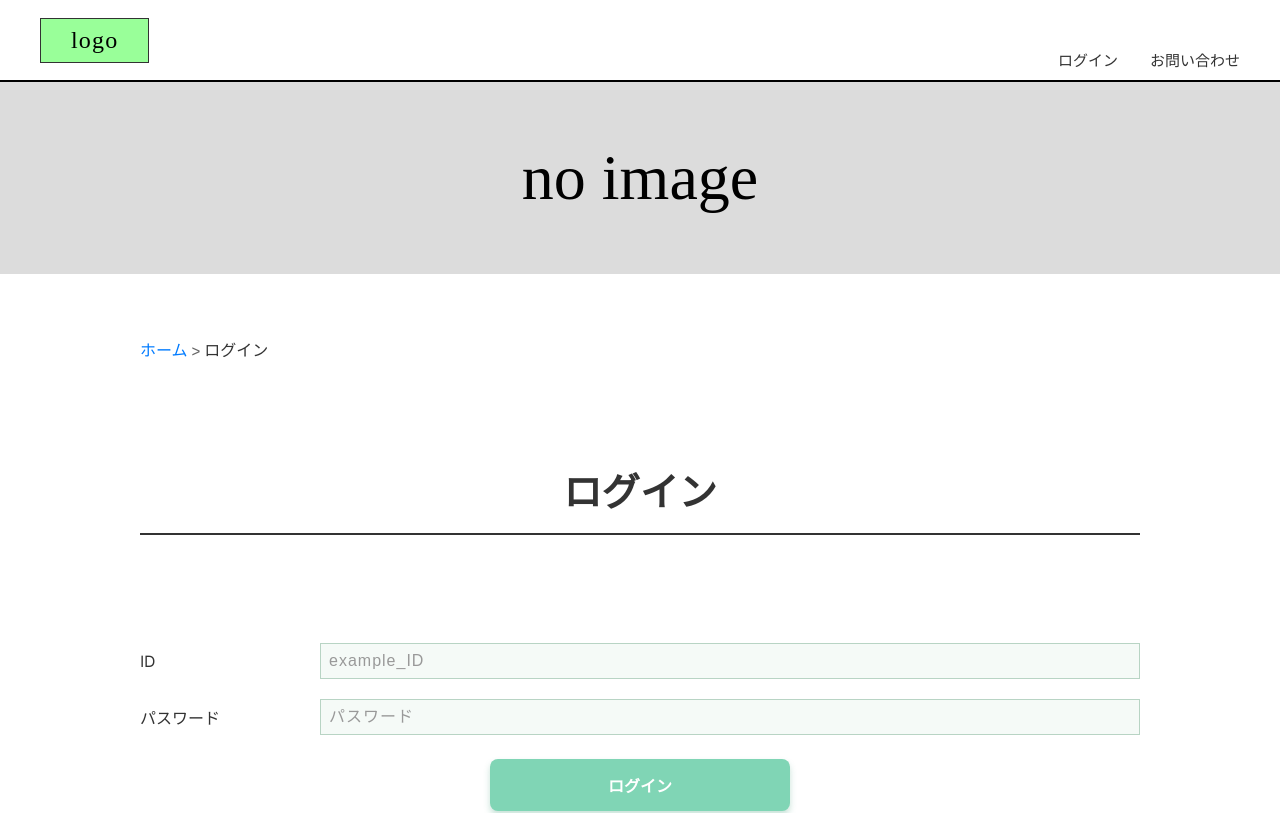
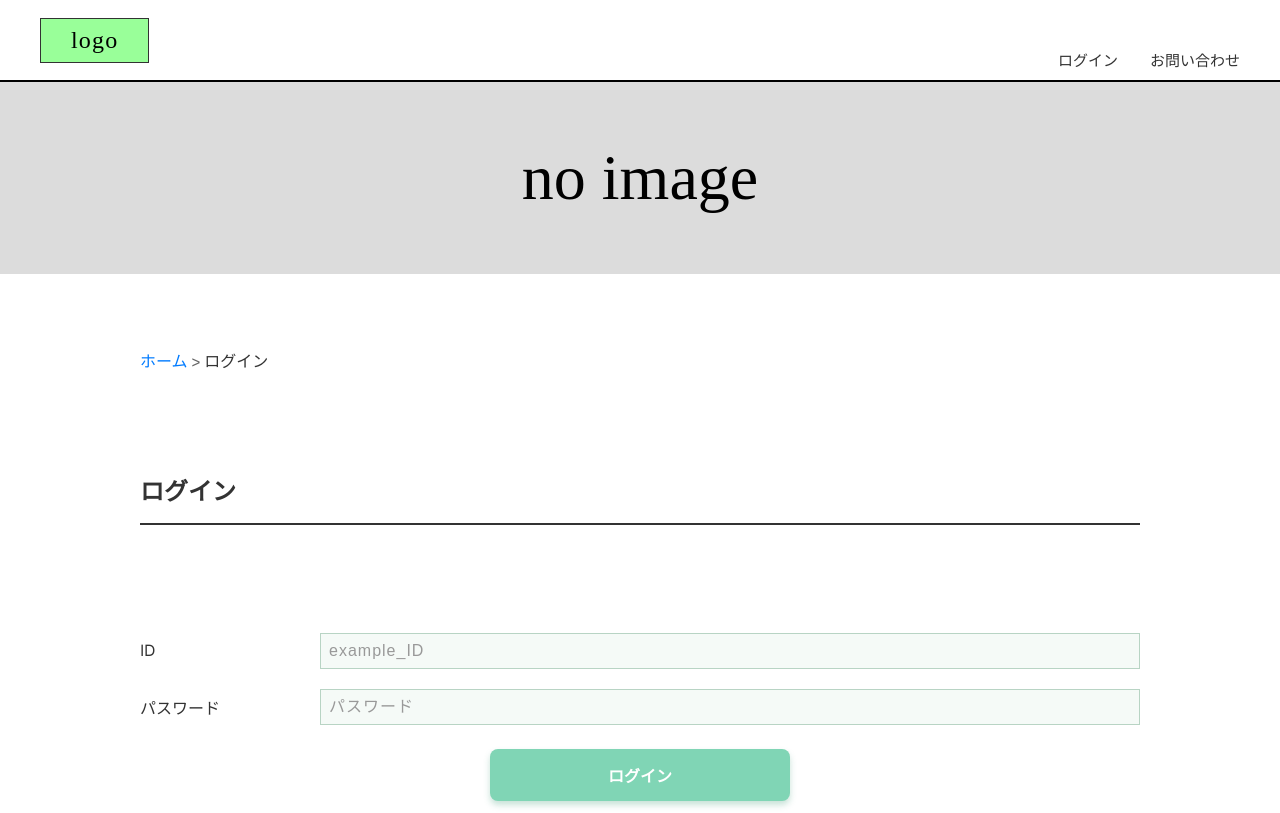
Before and after one commit to 2025-j08/front-end, a Next.js app: page /features/auth in a window 1280 px wide. Shown: the top 813 px of the page. Built offline with nearby package versions, Linux system fonts and the light colour scheme; some icons are missing; what @mui/material-nextjs would draw is missing.

Commit message:
ログインタイトルの文字リサイズ

```diff
--- a/src/features/auth/loginForm.module.scss
+++ b/src/features/auth/loginForm.module.scss
@@ -34,13 +34,13 @@
 }
 
 .title {
-  font-size: 2.4rem;
+  font-size: 1.5rem;
   font-weight: bold;
   color: $text-primary;
   margin: 0 0 48px 0;
   padding-bottom: 16px;
   border-bottom: 2px solid $border-dark;
-  text-align: center;
+  text-align: left;
 }
 
 @media screen and (max-width: 768px) {
```
